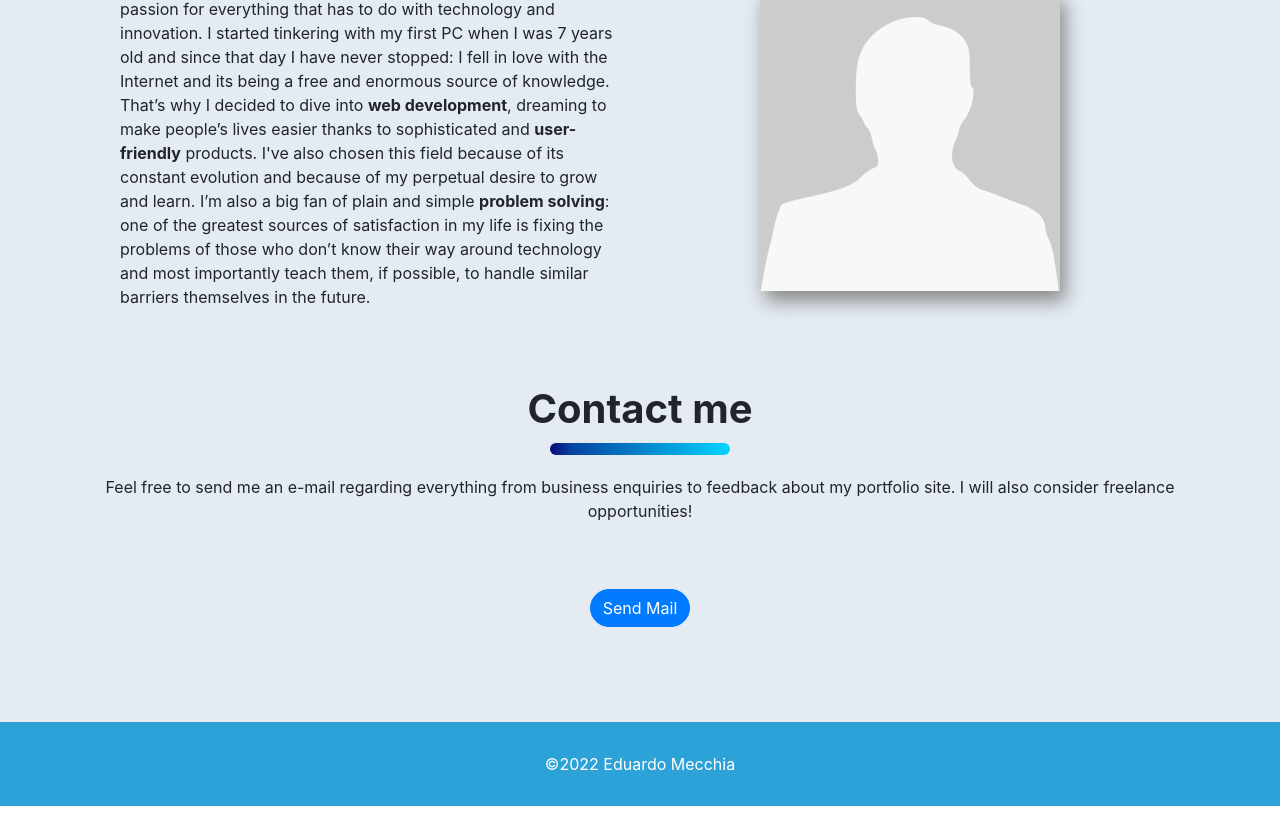
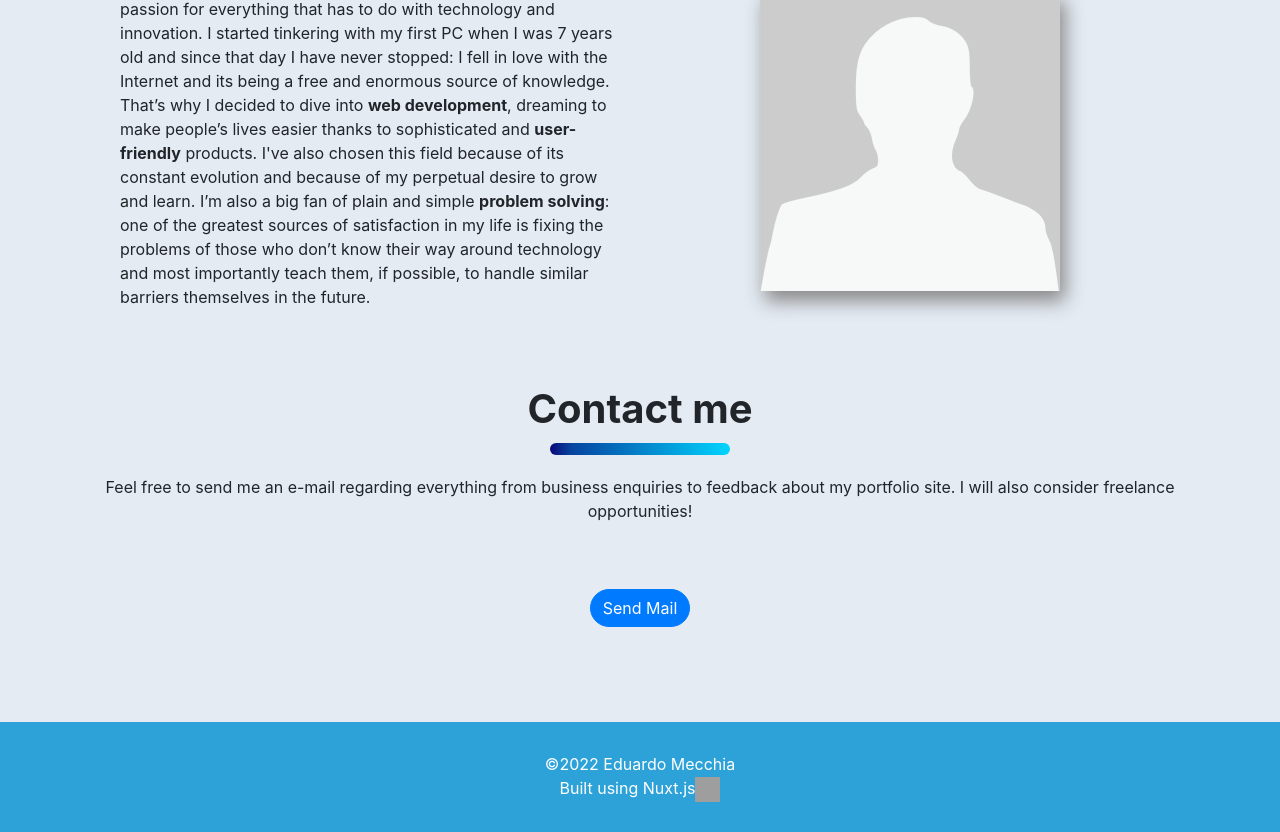
Before and after one commit to eduardomecchia/nuxt-portfolio, a Nuxt app: page / in a window 1280 px wide. Shown: the part 957-1789 px from the top of the page. Before the commit the page ends 1763 px from the top, so only its background shows below. Built offline with nearby package versions, Linux system fonts and the light colour scheme; grey boxes are pictures that could not be loaded.

Commit message:
Re-add Nuxt icon and use it in footer to pay homage

```diff
--- a/pages/index.vue
+++ b/pages/index.vue
@@ -105,7 +105,17 @@
 
         <FollowMe />
 
-        <footer id="website-footer">&copy;2022 Eduardo Mecchia</footer>
+        <footer id="website-footer">
+            <div>&copy;2022 Eduardo Mecchia</div>
+
+            <div>
+                <span>Built using Nuxt.js</span>
+
+                <a href="https://nuxtjs.org/" target="_blank">
+                    <img src="nuxt.ico" alt="Image of Nuxt.js framework" width="25" height="25">
+                </a>
+            </div>
+        </footer>
     </div>
 </template>
 
```
Also changed, not shown: 1 other file (tests, documents, lock files or other folders).
